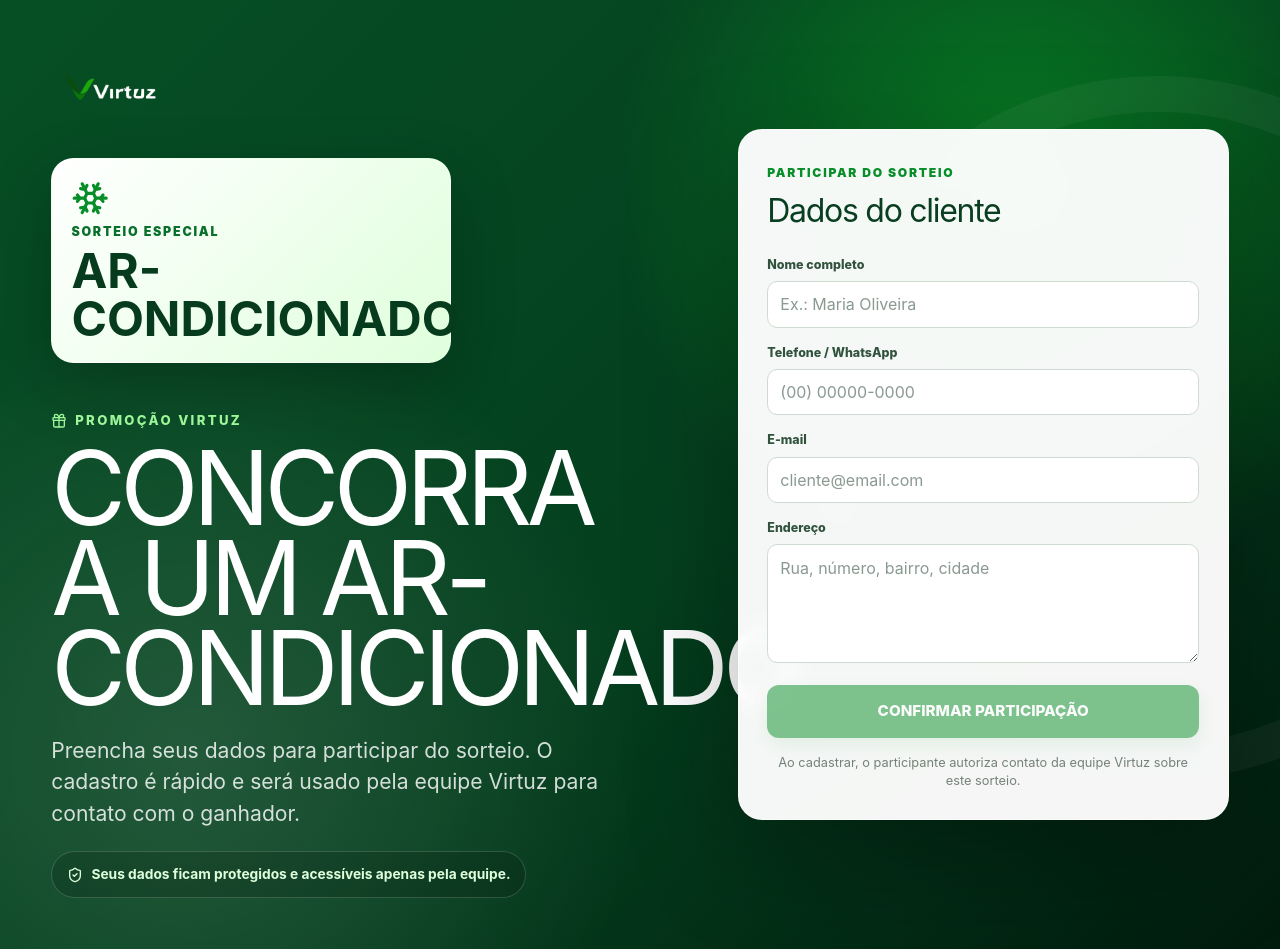
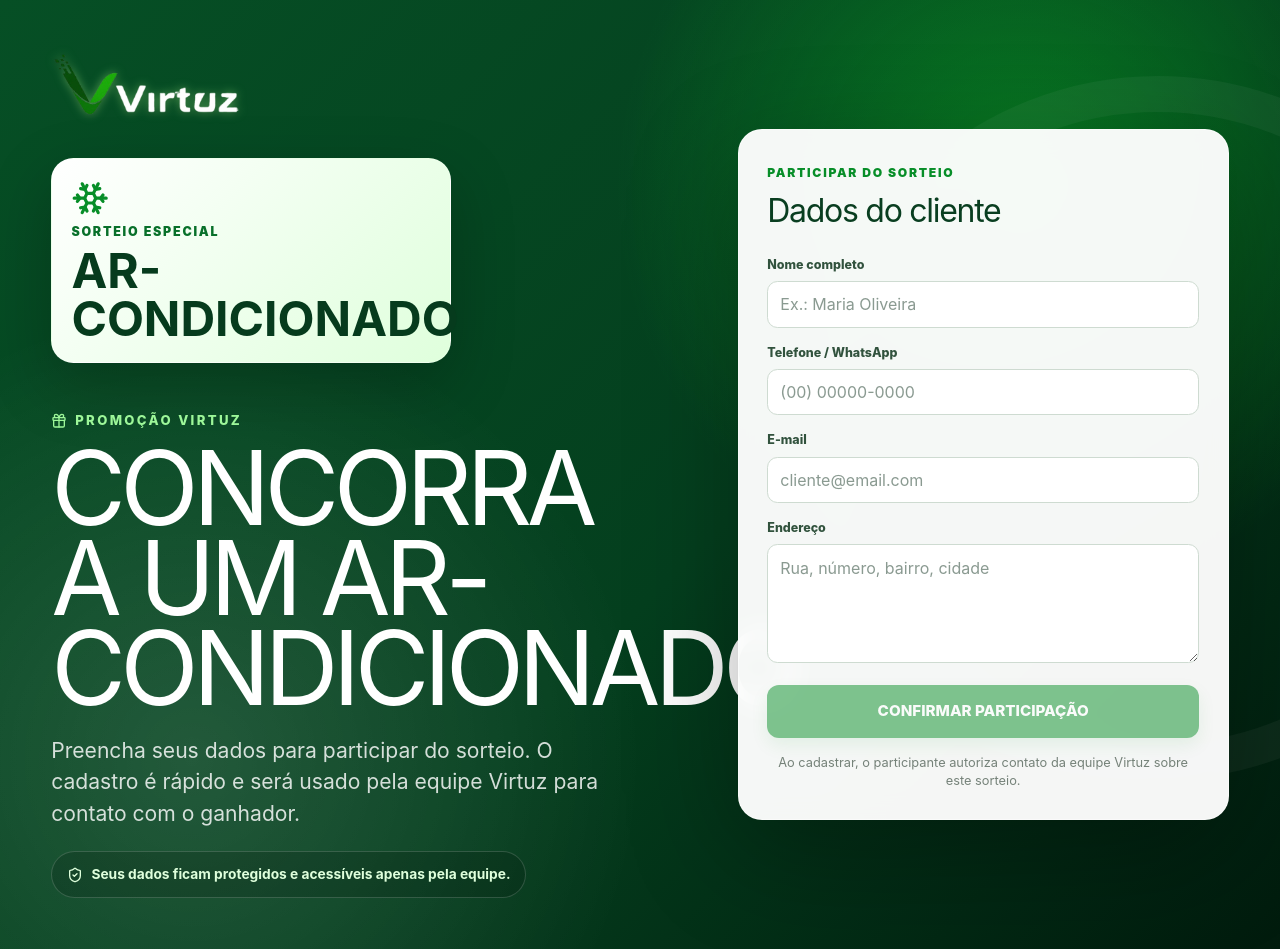
Before and after one commit to KIMBURRAO/Roleta-Virtuz, a React (Vite) app: page /sorteio-ar in a window 1280 px wide. Built offline with nearby package versions, Linux system fonts and the light colour scheme; no server answers.

Commit message:
Improve Virtuz logo contrast

```diff
--- a/src/index.css
+++ b/src/index.css
@@ -42,7 +42,7 @@ button { -webkit-tap-highlight-color: transparent; }
 .fullscreen-button:hover { background: rgba(0,0,0,.24); }
 .offline-badge { position: absolute; z-index: 4; top: 1rem; left: 1rem; display: flex; align-items: center; gap: .45rem; padding: .55rem .7rem; border: 1px solid rgba(255,255,255,.15); border-radius: 999px; color: #fff; background: rgba(0,0,0,.24); font-size: .8rem; font-weight: 750; }
 .public-copy { align-self: end; max-width: 32rem; }
-.virtuz-logo { display: block; width: auto; max-width: clamp(11rem, 22vw, 18rem); height: clamp(2.8rem, 5.8vw, 4.6rem); object-fit: contain; object-position: left center; }
+.virtuz-logo { display: block; width: auto; max-width: clamp(11rem, 22vw, 18rem); height: clamp(2.8rem, 5.8vw, 4.6rem); object-fit: contain; object-position: left center; filter: drop-shadow(0 0 .28rem rgba(150,255,137,.48)) drop-shadow(0 .08rem .14rem rgba(0,0,0,.32)); }
 .eyebrow { display: flex; gap: .5rem; align-items: center; margin: clamp(2rem, 6vh, 4rem) 0 .75rem; color: #9df799; font-size: .82rem; font-weight: 800; letter-spacing: .18em; text-transform: uppercase; }
 h1 { margin: 0; font-size: clamp(3rem, 7vw, 6.6rem); line-height: .88; letter-spacing: -.055em; text-transform: uppercase; }
 .subtitle { max-width: 25rem; margin: 1.25rem 0 0; color: rgba(255,255,255,.78); font-size: clamp(1rem, 1.7vw, 1.35rem); line-height: 1.45; }
@@ -98,7 +98,7 @@ h1 { margin: 0; font-size: clamp(3rem, 7vw, 6.6rem); line-height: .88; letter-sp
 .admin-shell { min-height: 100dvh; color: #173221; background: #f2f6f2; }
 .admin-sidebar { position: fixed; z-index: 30; inset: 0 auto 0 0; display: flex; flex-direction: column; width: 15.5rem; padding: 1.25rem 1rem; color: #fff; background: linear-gradient(180deg,#064f25,#033417); box-shadow: .5rem 0 2rem rgba(3,52,23,.12); }
 .admin-brand { display: flex; align-items: center; gap: .75rem; min-height: 3.5rem; padding: .3rem .65rem 1.2rem; color: #fff; text-decoration: none; }
-.admin-brand img { width: 8.5rem; height: 2.7rem; object-fit: contain; object-position: left center; }
+.admin-brand img { width: 8.5rem; height: 2.7rem; object-fit: contain; object-position: left center; filter: drop-shadow(0 0 .22rem rgba(150,255,137,.48)) drop-shadow(0 .08rem .14rem rgba(0,0,0,.32)); }
 .admin-brand span { padding-left: .75rem; border-left: 1px solid rgba(255,255,255,.2); color: #a9eea4; font-weight: 800; }
 .admin-sidebar nav { display: grid; gap: .35rem; margin-top: 1rem; }
 .admin-sidebar nav a, .public-link, .logout-button { display: flex; align-items: center; gap: .8rem; min-height: 3rem; padding: .7rem .85rem; border: 0; border-radius: .8rem; color: rgba(255,255,255,.76); background: transparent; font-size: .92rem; font-weight: 700; text-decoration: none; text-align: left; }
@@ -261,7 +261,7 @@ h1 { margin: 0; font-size: clamp(3rem, 7vw, 6.6rem); line-height: .88; letter-sp
 .lead-shell { position: relative; display: grid; grid-template-columns: minmax(19rem, .95fr) minmax(20rem, .75fr); gap: clamp(1.5rem, 5vw, 5rem); align-items: center; min-height: 100dvh; padding: clamp(1.3rem, 4vw, 4.5rem); color: #fff; background: radial-gradient(circle at 80% 20%, rgba(14,236,38,.35), transparent 32%), radial-gradient(circle at 15% 80%, rgba(255,255,255,.12), transparent 34%), linear-gradient(135deg,#064f25,#043f1e 56%,#011b0d); overflow: hidden; }
 .lead-shell::before { content: ""; position: absolute; inset: 8% -18% auto auto; width: 44rem; aspect-ratio: 1; border: 2.3rem solid rgba(255,255,255,.045); border-radius: 50%; }
 .lead-hero, .lead-form-card { position: relative; z-index: 1; }
-.lead-logo { width: min(58vw, 15rem); height: 4.2rem; object-fit: contain; object-position: left center; }
+.lead-logo { width: min(58vw, 15rem); height: 4.2rem; object-fit: contain; object-position: left center; filter: drop-shadow(0 0 .3rem rgba(150,255,137,.52)) drop-shadow(0 .08rem .15rem rgba(0,0,0,.34)); }
 .lead-hero h1 { max-width: 44rem; font-size: clamp(3rem, 8vw, 6.8rem); }
 .lead-hero > p:not(.eyebrow) { max-width: 36rem; margin: 1.35rem 0 0; color: rgba(255,255,255,.82); font-size: clamp(1rem, 1.8vw, 1.32rem); line-height: 1.5; }
 .lead-prize-card { display: grid; width: min(100%, 25rem); gap: .35rem; margin: clamp(1.4rem, 5vh, 4rem) 0 1.2rem; padding: 1.2rem; border: 1px solid rgba(255,255,255,.18); border-radius: 1.4rem; color: #063b1d; background: linear-gradient(135deg,#ffffff,#dfffdc); box-shadow: 0 1.4rem 4rem rgba(0,0,0,.22); }
--- a/src/lib/brand.ts
+++ b/src/lib/brand.ts
@@ -8,7 +8,7 @@ export function brandAsset(path: string, base = import.meta.env.BASE_URL): strin
 }
 
 export const BRAND_ASSETS = {
-  horizontalLight: brandAsset('brand/virtuz-logo-horizontal-light.png'),
+  horizontalLight: brandAsset('brand/virtuz-logo-horizontal-light-v2.png'),
   stackedDark: brandAsset('brand/virtuz-logo-stacked-dark.png'),
   markDark: brandAsset('brand/virtuz-mark-dark.png'),
   markLight: brandAsset('brand/virtuz-mark-light.png'),
```
Also changed, not shown: public/brand/virtuz-logo-horizontal-light-v2.png (added), 1 other file (tests, documents, lock files or other folders).
